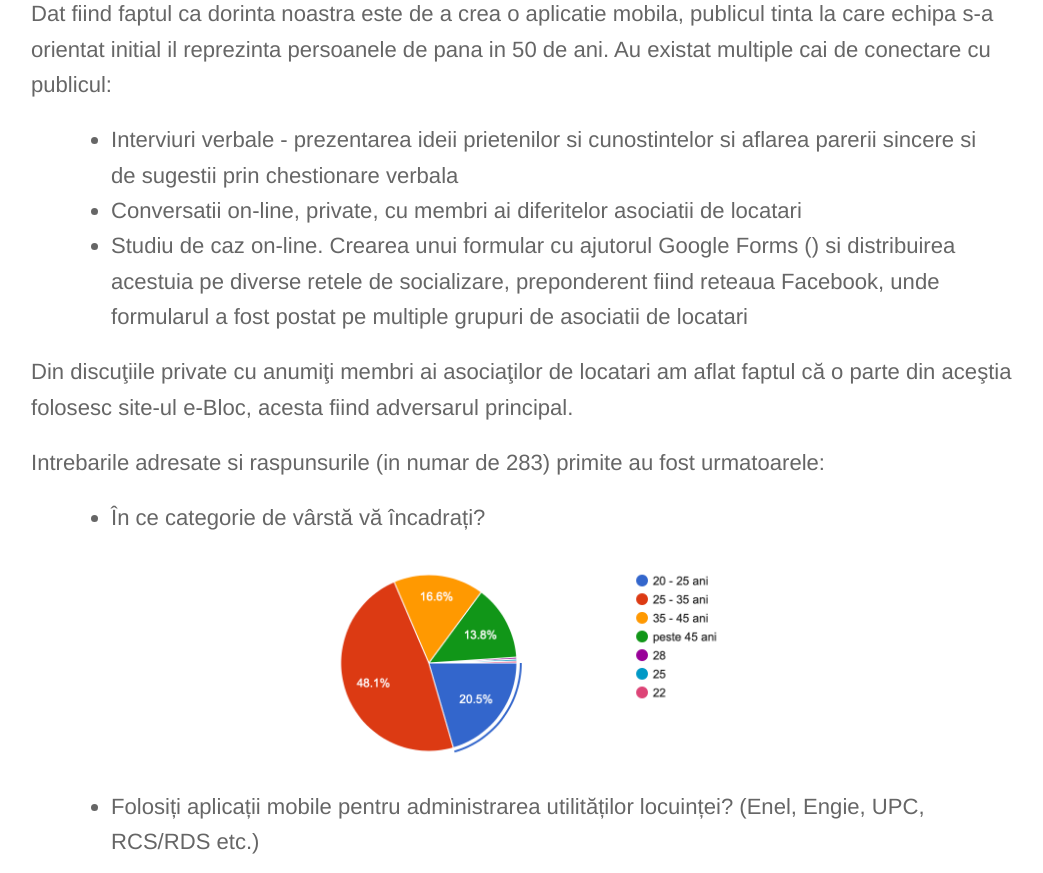
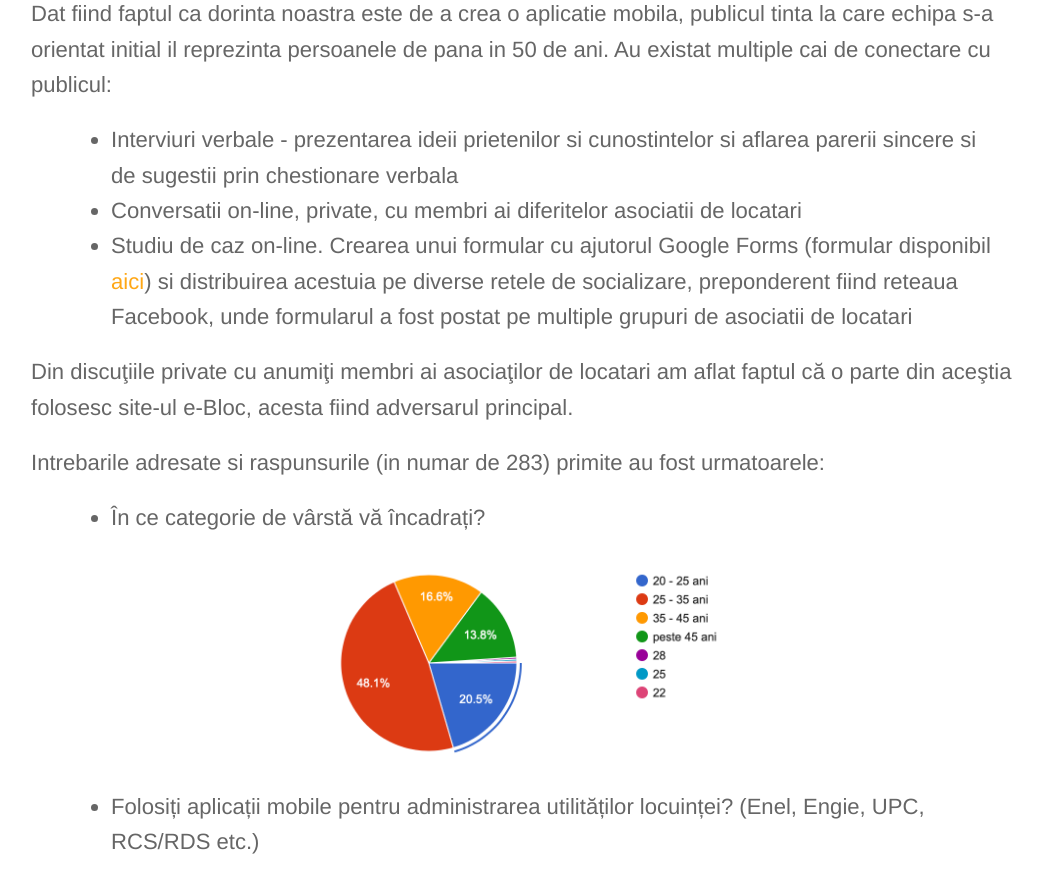
Before and after one commit to rptoma/Flaty, a Jekyll site: the page built from _posts/2018-10-28-validare.md, in a window 1280 px wide and 900 px high, scrolled down 1655 px, cut to the strip 27-900 px from the top of the window. Shown: the whole strip, without its empty margins (109-1152 px from the left). Built offline with Jekyll 4.4.1, drawn with Linux system fonts in a browser that asks for light colours.

Commit message:
Updated '_posts/2018-10-28-validare.md' via CloudCannon

```diff
--- a/_posts/2018-10-28-validare.md
+++ b/_posts/2018-10-28-validare.md
@@ -22,7 +22,7 @@ Din fazele incipiente, echipa si-a dat seama ca principalii utilizatori ai aplic
 Dat fiind faptul ca dorinta noastra este de a crea o aplicatie mobila, publicul tinta la care echipa s-a orientat initial il reprezinta persoanele de pana in 50 de ani. Au existat multiple cai de conectare cu publicul:
 > * Interviuri verbale - prezentarea ideii prietenilor si cunostintelor si aflarea parerii sincere si de sugestii prin chestionare verbala
 > * Conversatii on-line, private, cu membri ai diferitelor asociatii de locatari
-> * Studiu de caz on-line. Crearea unui formular cu ajutorul Google Forms (<a href="https://goo.gl/forms/AUcQ6VohAayi5SAG2"></a>) si distribuirea acestuia pe diverse retele de socializare, preponderent fiind reteaua Facebook, unde formularul a fost postat pe multiple grupuri de asociatii de locatari
+> * Studiu de caz on-line. Crearea unui formular cu ajutorul Google Forms (formular disponibil <a href="https://goo.gl/forms/AUcQ6VohAayi5SAG2">aici</a>) si distribuirea acestuia pe diverse retele de socializare, preponderent fiind reteaua Facebook, unde formularul a fost postat pe multiple grupuri de asociatii de locatari
 
 Din discuţiile private cu anumiţi membri ai asociaţilor de locatari am aflat faptul că o parte din aceştia folosesc site-ul e-Bloc, acesta fiind adversarul principal.
 
```
